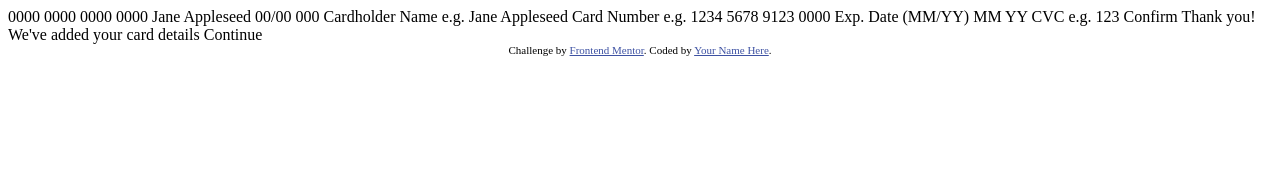
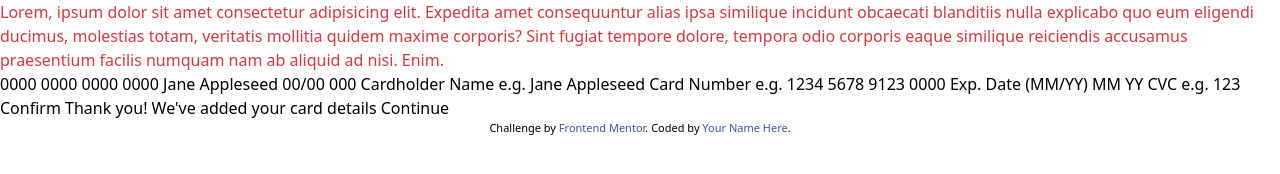
Before and after one commit to acyein/interactive-card-details-form, a plain HTML site: page index.html in a window 1280 px wide. Drawn offline with nearby package versions, Linux system fonts and the light colour scheme.

Commit message:
feat(tailwind): set up config

```diff
--- a/index.html
+++ b/index.html
@@ -2,19 +2,18 @@
 <html lang="en">
 <head>
 	<meta charset="UTF-8">
-  <meta name="viewport" content="width=device-width, initial-scale=1.0"> <!-- displays site properly based on user's device -->
+	<meta name="viewport" content="width=device-width, initial-scale=1.0">
+	<script src="https://cdn.tailwindcss.com"></script>
 
 	<link rel="icon" type="image/png" sizes="32x32" href="./images/favicon-32x32.png">
 
 	<title>Frontend Mentor | Interactive card details form</title>
 
-  <!-- Feel free to remove these styles or customise in your own stylesheet 👍 -->
-  <style>
-    .attribution { font-size: 11px; text-align: center; }
-    .attribution a { color: hsl(228, 45%, 44%); }
-  </style>
+	<link rel="stylesheet" href="style.css">
+	<script src="tailwind.config.js"></script>
 </head>
 <body>
+	<p class="text-clifford">Lorem, ipsum dolor sit amet consectetur adipisicing elit. Expedita amet consequuntur alias ipsa similique incidunt obcaecati blanditiis nulla explicabo quo eum eligendi ducimus, molestias totam, veritatis mollitia quidem maxime corporis? Sint fugiat tempore dolore, tempora odio corporis eaque similique reiciendis accusamus praesentium facilis numquam nam ab aliquid ad nisi. Enim.</p>
 
 	0000 0000 0000 0000
 	Jane Appleseed
--- /dev/null
+++ b/style.css
@@ -0,0 +1,6 @@
+@tailwind base;
+@tailwind components;
+@tailwind utilities;
+
+.attribution { font-size: 11px; text-align: center; }
+.attribution a { color: hsl(228, 45%, 44%); }
--- /dev/null
+++ b/tailwind.config.js
@@ -0,0 +1,9 @@
+tailwind.config = {
+    theme: {
+        extend: {
+            colors: {
+                clifford: '#da373d',
+            }
+        }
+    }
+}
```
Lines whose indentation alone changed are shown as unchanged.
